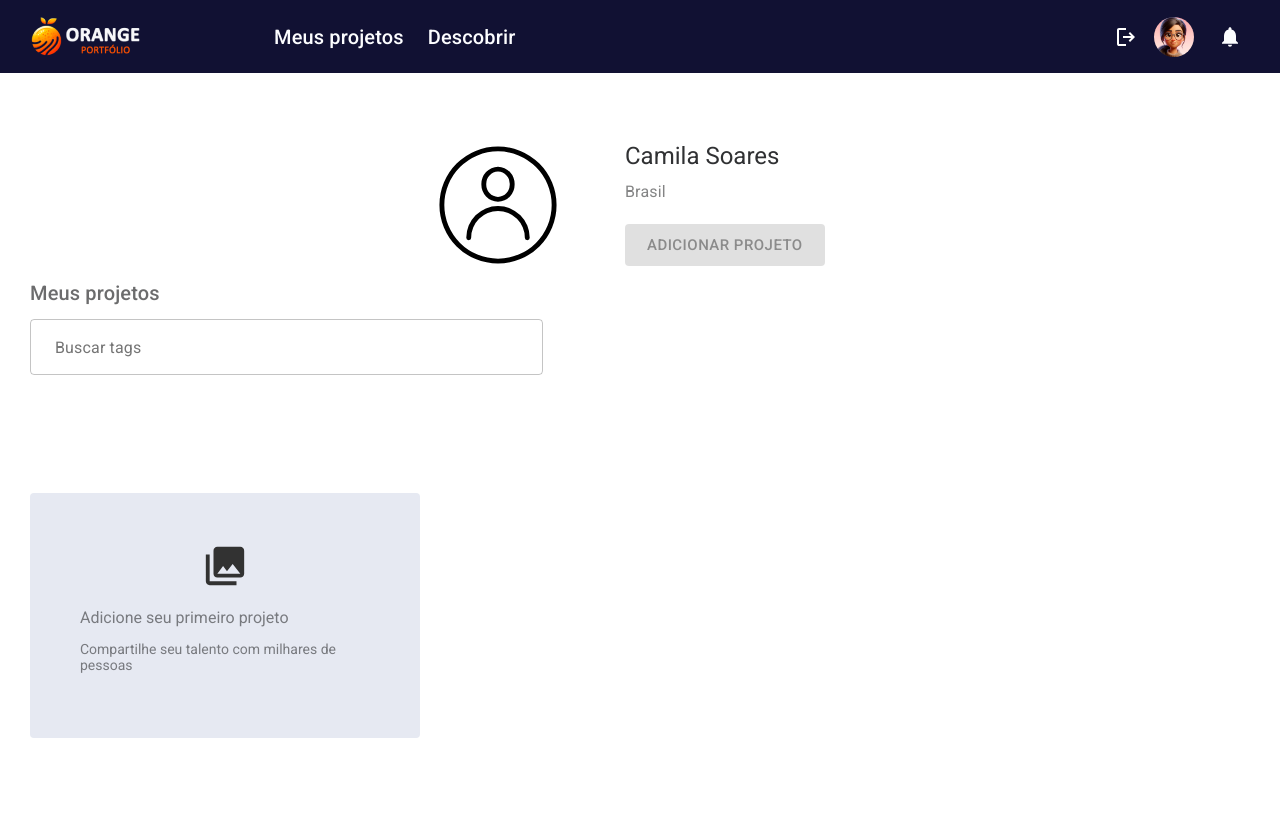
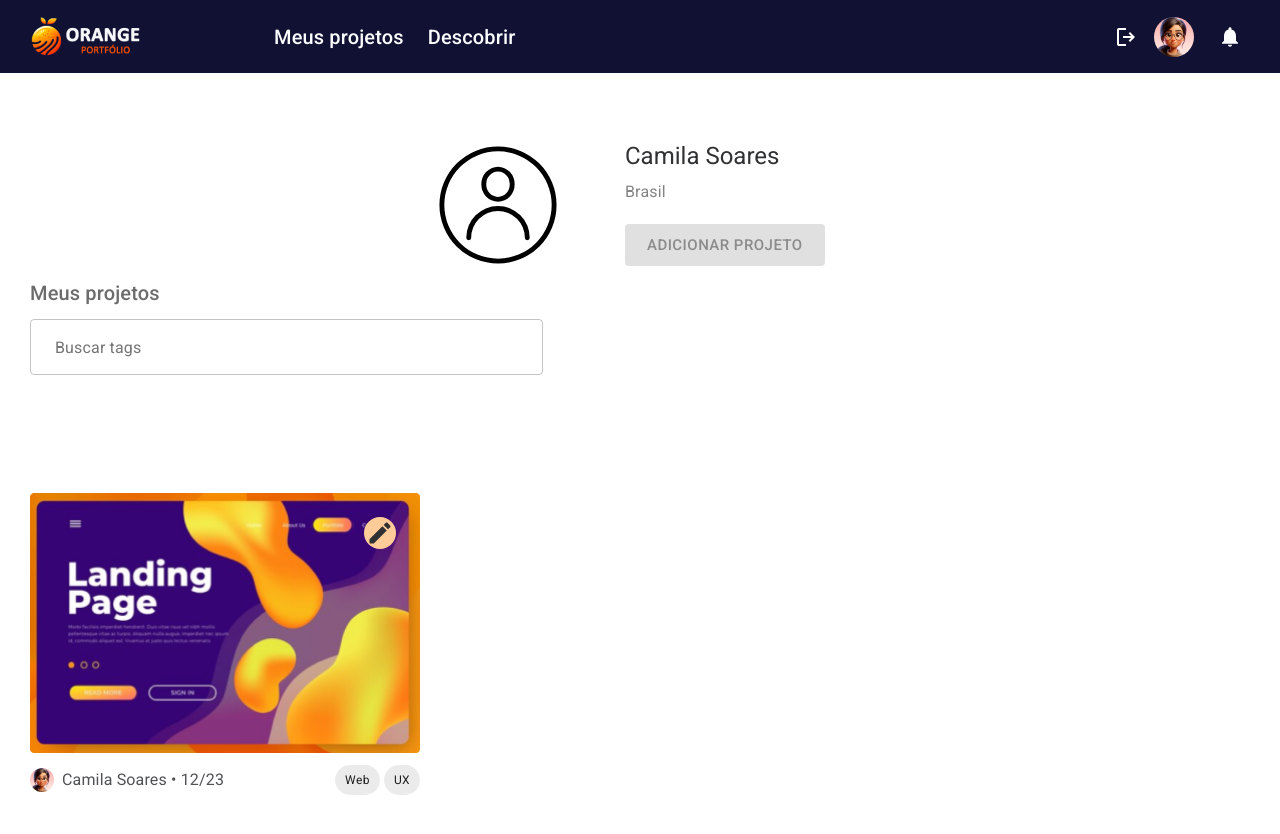
Before and after one commit to Orange-Juice-Squad-39/frontend-portfolio, a Next.js app: page /portfolio in a window 1280 px wide. Shown: the top 834 px of the page. Built offline with nearby package versions, Linux system fonts and the light colour scheme.

Commit message:
RFF013: Ultimo comit antes do deploy

```diff
--- a/src/app/portfolio/page.tsx
+++ b/src/app/portfolio/page.tsx
@@ -19,14 +19,11 @@ function Portfolio() {
   const [isDeleteModalOpen, setIsDeleteModalOpen] = useState(false);
   const [isDeleteSucessModalOpen, setIsDeleteSucessModalOpen] = useState(false);
   const [isSaveModalOpen, setIsSaveModalOpen] = useState(false);
+  const [isEditModalOpen, setIsEditModalOpen] = useState(false);
+  const [isEditSucessModalOpen, setIsEditSucessModalOpen] = useState(false);
 
-  const openModal = () => {
-    setIsModalOpen(true);
-  };
-
-  const closeModal = () => {
-    setIsModalOpen(false);
-  };
+  const openModal = () => setIsModalOpen(true);
+  const closeModal = () => setIsModalOpen(false);
 
   const openViewPostModal = () => {
     setIsViewPostModalOpen(true);
@@ -38,32 +35,33 @@ function Portfolio() {
     openModal();
   };
 
-  const openDeleteSucessModal = () => {
-    setIsDeleteSucessModalOpen(true);
+  const openEditViewPostModal = () => {
+    setIsViewPostModalOpen(true);
+    closeEditModal();
   };
 
-  const closeDeleteSucessModal = () => {
-    setIsDeleteSucessModalOpen(false);
+  const closeEditViewPostModal = () => {
+    setIsViewPostModalOpen(false);
+    openEditModal();
   };
 
-  const openDeleteModal = () => {
-    setIsDeleteModalOpen(true);
-  };
+  const openDeleteSucessModal = () => setIsDeleteSucessModalOpen(true);
+  const closeDeleteSucessModal = () => setIsDeleteSucessModalOpen(false);
 
-  const closeDeleteModal = () => {
-    setIsDeleteModalOpen(false);
-  };
+  const openDeleteModal = () => setIsDeleteModalOpen(true);
+  const closeDeleteModal = () => setIsDeleteModalOpen(false);
 
-  const openSaveModal = () => {
-    setIsSaveModalOpen(true);
-  };
+  const openSaveModal = () => setIsSaveModalOpen(true);
+  const closeSaveModal = () => setIsSaveModalOpen(false);
 
-  const closeSaveModal = () => {
-    setIsSaveModalOpen(false);
-  };
+  const openEditModal = () => setIsEditModalOpen(true);
+  const closeEditModal = () => setIsEditModalOpen(false);
+
+  const openEditSucessModal = () => setIsEditSucessModalOpen(true);
+  const closeEditSucessModal = () => setIsEditSucessModalOpen(false);
 
   const saveProject = () => {
-    closeModal()
+    closeModal();
 
     //lógica para salvar um projeto
 
@@ -79,13 +77,16 @@ function Portfolio() {
   }
 
   const editProject = () => {
-    closeDeleteModal()
+    closeEditModal();
+
     //lógica para editar um projeto
+
+    openEditSucessModal();
   }
 
   return (
     <div className="portfolio-container">
-      <Header/>
+      <Header />
         <div className="portfolio-content">
           <div className="portfolio-card">
             <CardPerfil/>
@@ -124,6 +125,13 @@ function Portfolio() {
               </>
             )}
 
+            {isViewPostModalOpen && (
+              <>
+                <div className="overlay" onClick={closeEditViewPostModal}></div>
+                <ViewPost closeModal={closeEditViewPostModal}/>
+              </>
+            )}
+
             {isDeleteModalOpen && (
               <>
                 <div className="overlay" onClick={closeDeleteModal}></div>
@@ -145,18 +153,37 @@ function Portfolio() {
               </>
             )}
 
-            <ButtonFirstProject onClick={openModal}/>
+            {isEditSucessModalOpen && (
+              <>
+                <div className="overlay" onClick={closeEditSucessModal}></div>
+                <SuccessModal text='Projeto editado' onClick={closeEditSucessModal}/>
+              </>
+            )}
 
-            {/* <CardProject
+            {isEditModalOpen && (
+              <>
+                <div className="overlay" onClick={closeEditModal}></div>
+                <AddOrEditProject
+                  // adding={true}
+                  onSave={editProject}
+                  onCancel={closeEditModal}
+                  openViewPost={openEditViewPostModal}
+                />
+              </>
+            )}
+
+            {/* <ButtonFirstProject onClick={openModal}/> */}
+
+            <CardProject
               projImg={project.src}
               perfilImg={perfil.src}
               name="Camila Soares"
               data="12/23"
-              tags={['abc', '123']}
+              tags={['Web', 'UX']}
               portfolio={true}
-              edit={() => {}}
+              edit={openEditModal}
               exclusion={openDeleteModal}
-            /> */}
+            />
 
           </div>
         </div>
--- a/src/components/header/index.tsx
+++ b/src/components/header/index.tsx
@@ -25,16 +25,16 @@ const router = useRouter();
 
         <div className="header-right-container">
             <button
-            className="exit-button-content-desk"
-            onClick={() => {
-                        localStorage.setItem("logged", "false");
-                        router.refresh();
-                    }}>
+                className="exit-button-content-desk"
+                onClick={() => {
+                    localStorage.setItem("logged", "false");
+                    router.refresh();
+                }}>
                 <img src={exitIconDesk.src} className="exit-icon-desk"/>
             </button>
-            <button className="header-button">
+            <div>
                 <img src={perfilImg.src} className="header-perfil-img"/>
-            </button>
+            </div>
             <button className="header-button">
                 <img src={notificationIcon.src} className="header-notification-icon"/>
             </button>
```
